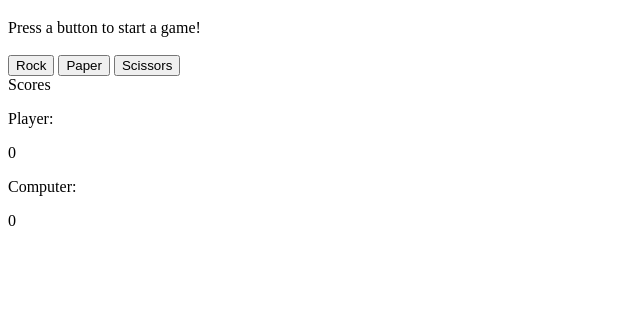
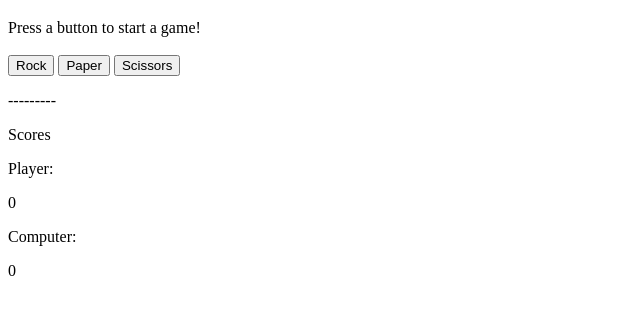
Before and after one commit to CypherGuy/Rock-Paper-Scissors, a plain HTML site: page index.html in a window 1280 px wide. Shown: the part 61-376 px from the top of the page, without its empty margins (0-640 px from the left). Drawn offline with Linux system fonts and the light colour scheme.

Commit message:
Seperate the scores from the buttons more clearly

```diff
--- a/index.html
+++ b/index.html
@@ -16,7 +16,7 @@
     <button id="Paper">Paper</button>
     <button id="Scissors">Scissors</button>
 
-    <br>
+    <p>---------</p>
 
     <div>Scores
         <p>Player: </p>
```
